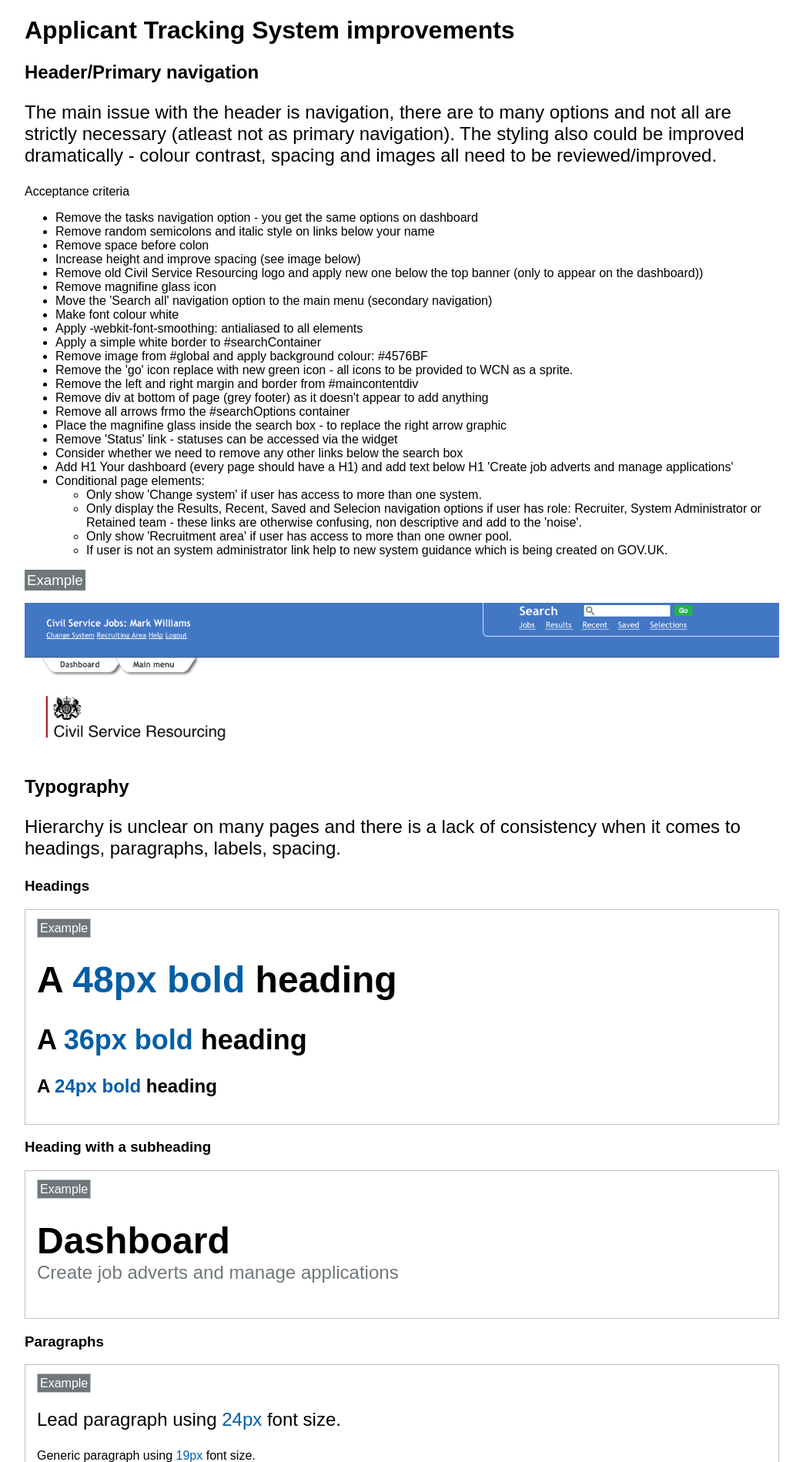
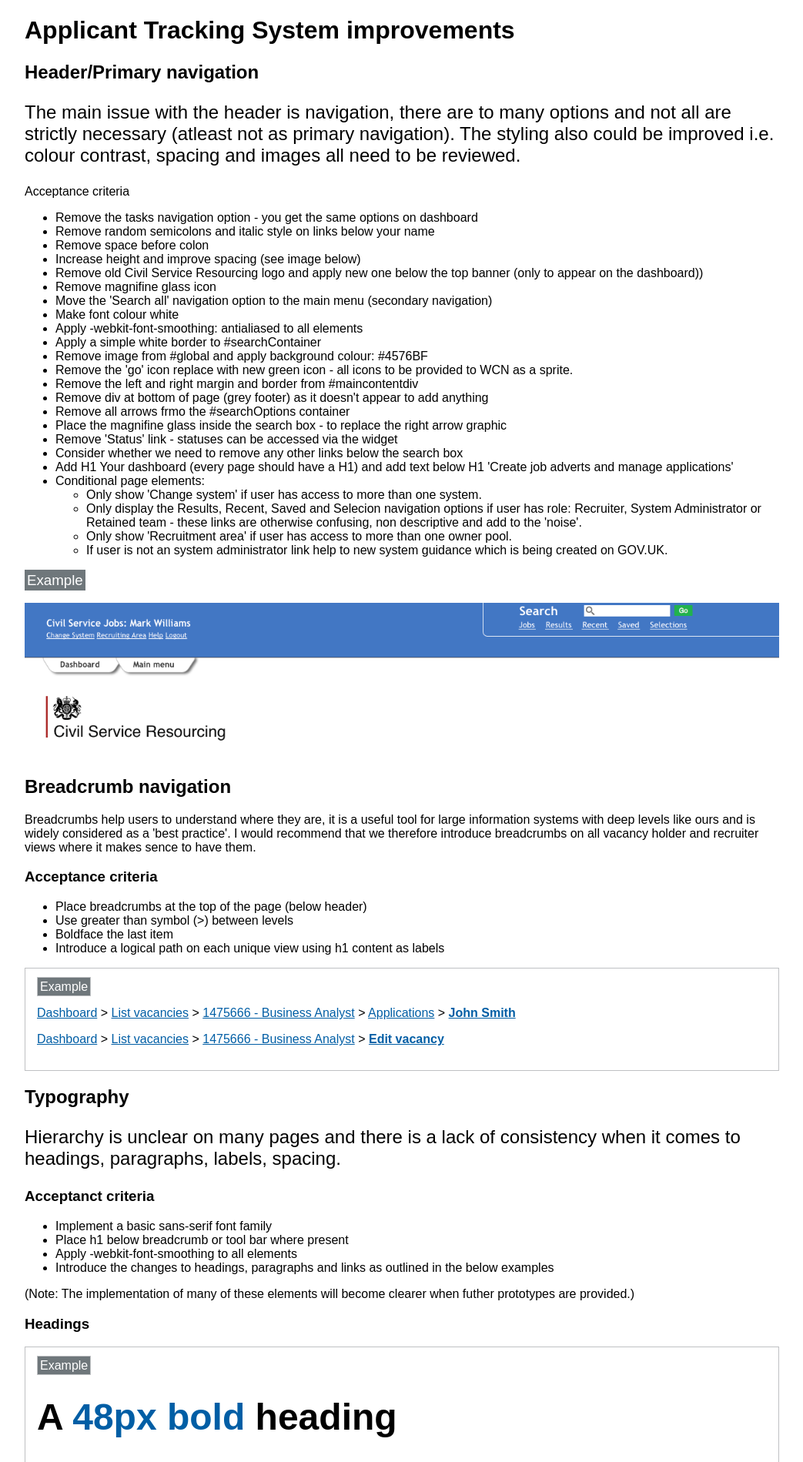
Before and after one commit to markDeveloping/ATS-Improvements, a PHP site: page / in a window 1280 px wide. Shown: the top 1899 px of the page at 77% size, without its empty margins (118-1161 px from the left). Run offline with PHP 8.4, Linux system fonts and the light colour scheme; some libraries are stand-ins or nearby versions.

Commit message:
Introducing breadcrumbs and additional acceptance criteria

```diff
--- a/assets/css/standard.css
+++ b/assets/css/standard.css
@@ -2,6 +2,20 @@
 	max-width: 980px;
 	margin-left: auto;
 	margin-right: auto;
+}
+
+/* link style */
+a {
+	color: #005EA5;
+}
+
+a:hover {
+	color: #2E8ACA;
+	text-decoration: none;
+}
+
+a:visited {
+	color: #4C2C92;
 }
 
 /* sets an example tag */
--- a/tasks.html
+++ b/tasks.html
@@ -26,7 +26,7 @@
 		<h1>Applicant Tracking System improvements</h1>
 		<!-- Header changes detail section start -->
 		<h2>Header/Primary navigation</h2>
-		<p class="lead">The main issue with the header is  navigation, there are to many options and not all are strictly necessary (atleast not as primary navigation). The styling also could be improved dramatically - colour contrast, spacing and images all need to be reviewed/improved.</p>
+		<p class="lead">The main issue with the header is  navigation, there are to many options and not all are strictly necessary (atleast not as primary navigation). The styling also could be improved i.e. colour contrast, spacing and images all need to be reviewed.</p>
 		<p>Acceptance criteria</p>
 		<ul>
 			<li>Remove the tasks navigation option - you get the same options on dashboard</li>
@@ -58,9 +58,32 @@
 		</ul>
 		<h3><span class="example">Example</span></h3>
 		<img src="Header.png" width="100%">
+		<!-- Breadcrumb section to aid with navigation -->
+		<h2>Breadcrumb navigation</h2>
+		<p>Breadcrumbs help users to understand where they are, it is a useful tool for large information systems with deep levels like ours and is widely considered as a 'best practice'. I would recommend that we therefore introduce breadcrumbs on all vacancy holder and recruiter views where it makes sence to have them.</p>
+		<h3>Acceptance criteria</h3>
+		<ul>
+			<li>Place breadcrumbs at the top of the page (below header)</li>
+			<li>Use greater than symbol (>) between levels</li>
+			<li>Boldface the last item</li>
+			<li>Introduce a logical path on each unique view using h1 content as labels</li>
+		</ul>
+		<div class="example_container">
+			<nav><p><a href="#">Dashboard</a> > <a href="#">List vacancies</a> > <a href="#">1475666 - Business Analyst</a> > <a href="#">Applications</a> > <strong><a href="#">John Smith</a></strong></p></nav>
+			<nav><p><a href="#">Dashboard</a> > <a href="#">List vacancies</a> > <a href="#">1475666 - Business Analyst</a> > <strong><a href="#">Edit vacancy</a></strong></p></nav>
+		</div>
 		<!-- Typography section start -->
 		<h2>Typography</h2>
 		<p class="lead">Hierarchy is unclear on many pages and there is a lack of consistency when it comes to headings, paragraphs, labels, spacing.</p>
+		<h3>Acceptanct criteria</h3>
+			<ul>
+				<li>Implement a basic sans-serif font family</li>
+				<li>Place h1 below breadcrumb or tool bar where present</li>
+				<li>Apply -webkit-font-smoothing to all elements</li>
+				<li>Introduce the changes to headings, paragraphs and links as outlined in the below examples</li>
+			</ul>
+			<p>(Note: The implementation of many of these elements will become clearer when futher prototypes are provided.)</p>
+
 		<h3>Headings</h3>
 		<div class="example_container">
 		<h1 class="head_1">A <span class="blue">48px bold</span> heading</h1>
@@ -76,8 +99,17 @@
 			<p class="lead">Lead paragraph using <span class="blue">24px</span> font size.</p>
 			<p>Generic paragraph using <span class="blue">19px</span> font size.</p>
 		</div>
+		<h3>Links</h3>
+		<div class="example_container">
+			<p><a href="#">Generic link</a> placed within a paragraph.</p>
+		</div>
 		<h2>Iconography</h2>
 		<p class="lead">Icons have performed badly in usability tests. Users don't understand the meaning behind the images and some of the options which are available simply are not understood or used by the average user.</p> <p>By rationalising the icons and improving the quality of the graphics we believe that users will be able to find relevant content quickly without help. We'll also look to ask for additional input when certain icons are selected to speed up the process of accessing relevant content.</p>
+		<h3>Acceptance criteria</h3>
+		<ul>
+			<li>Users will see different icons based upon their role.</li>
+			<li>User will be prompted to provide further input imediately after selecting certain icons e.g. Review applications.</li>
+		</ul>
 		<h3>Vacancy holder 1, 2 and 4</h3>
 		<div class="example_container">
 			<h2 class="head_3">Step 1 - Select a task</h2>
```
